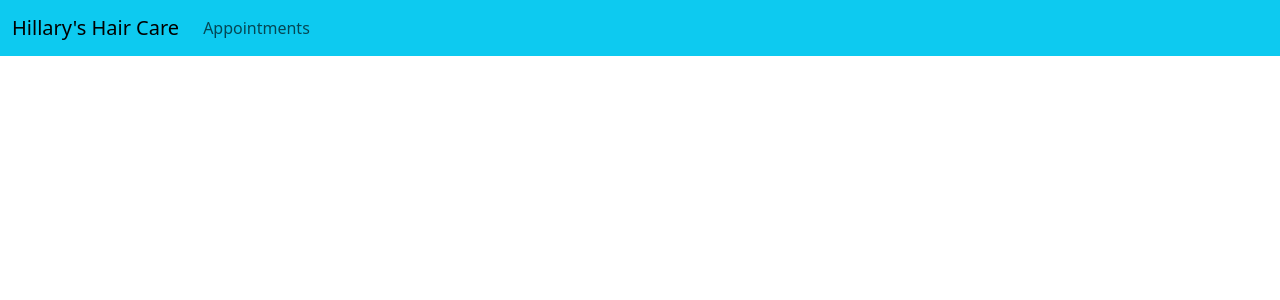
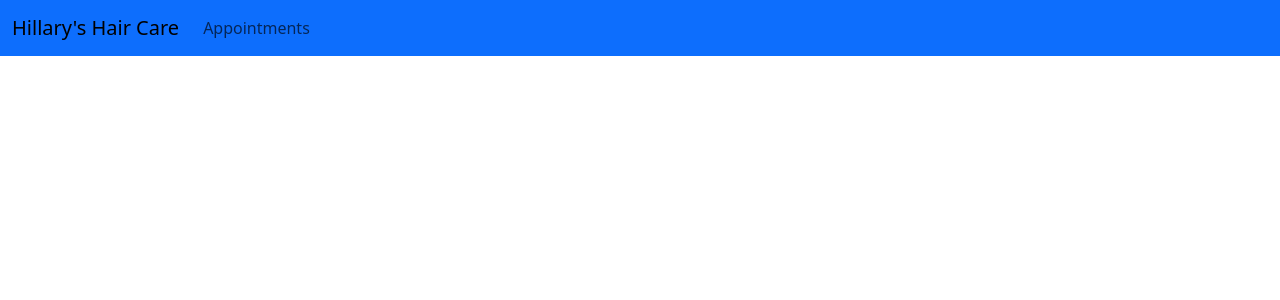
Before and after one commit to john-courter-lu/HillarysHairCare, a React (Create React App) app in the folder client/: page / in a window 1280 px wide. Shown: the top 300 px of the page. Built offline with nearby package versions, Linux system fonts and the light colour scheme.

Commit message:
update Navbar style

```diff
--- a/client/src/App.js
+++ b/client/src/App.js
@@ -7,7 +7,7 @@ import { Outlet } from "react-router-dom";
 function App() {
   return (
     <>
-      <Navbar color="info" expand="lg">
+      <Navbar color="primary" expand="sm">
         <Nav navbar>
           <NavbarBrand href="/">Hillary's Hair Care</NavbarBrand>
           <NavItem>
```
